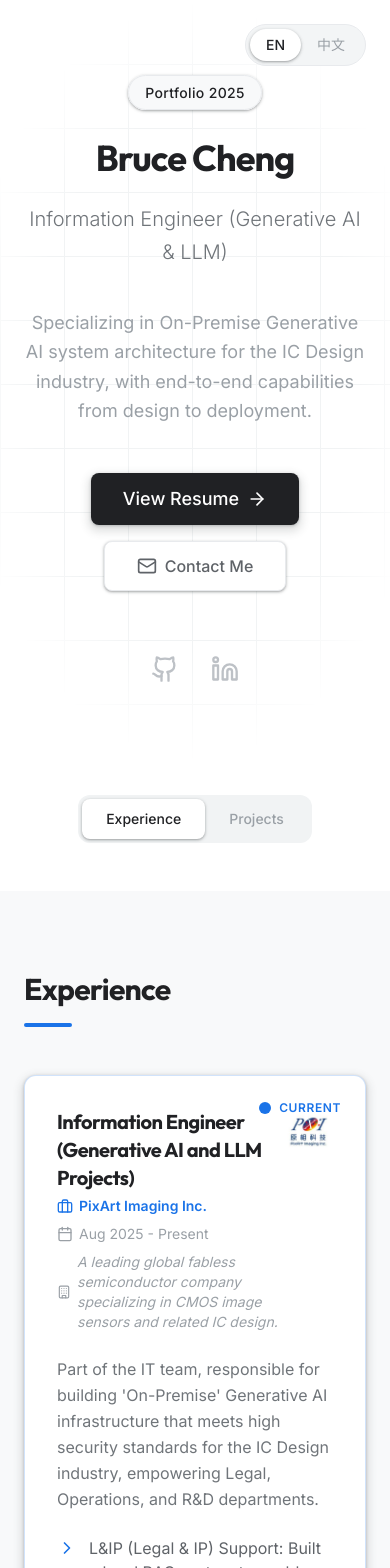
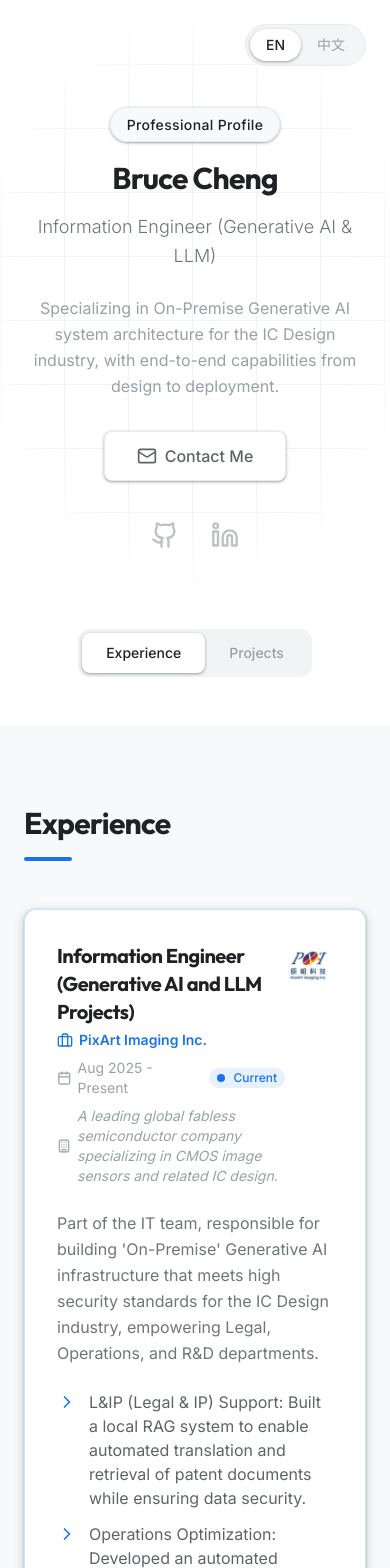
Before and after one commit to bruce-lcz/bruce-lcz.github.io, a React (Vite) app: page / in a window 390 px wide. Shown: the top 1568 px of the page. Built offline with nearby package versions, Linux system fonts and the light colour scheme.

Commit message:
fix(ui): refine mobile layout and modify component styling for Hero and Experience

```diff
--- a/src/components/Experience.tsx
+++ b/src/components/Experience.tsx
@@ -31,16 +31,6 @@ export const Experience = ({ onProjectSelect }: ExperienceProps) => {
                             }
             `}
                     >
-                        {job.type === 'current' && (
-                            <div className="absolute top-6 right-6 flex items-center gap-2">
-                                <span className="relative flex h-3 w-3">
-                                    <span className="animate-ping absolute inline-flex h-full w-full rounded-full bg-primary opacity-75"></span>
-                                    <span className="relative inline-flex rounded-full h-3 w-3 bg-primary"></span>
-                                </span>
-                                <span className="text-primary font-semibold text-xs uppercase tracking-wider">Current</span>
-                            </div>
-                        )}
-
                         <div className="flex flex-col mb-6">
                             <div className="flex items-start justify-between">
                                 <div>
@@ -54,6 +44,15 @@ export const Experience = ({ onProjectSelect }: ExperienceProps) => {
                                             <span className="text-gray-500 flex items-center gap-1.5">
                                                 <Calendar className="w-4 h-4" />
                                                 {job.period}
+                                                {job.type === 'current' && (
+                                                    <span className="inline-flex items-center gap-1 ml-2 px-2 py-0.5 rounded-full bg-primary/10 text-primary text-xs font-medium">
+                                                        <span className="relative flex h-2 w-2 mr-1">
+                                                            <span className="animate-ping absolute inline-flex h-full w-full rounded-full bg-primary opacity-75"></span>
+                                                            <span className="relative inline-flex rounded-full h-2 w-2 bg-primary"></span>
+                                                        </span>
+                                                        Current
+                                                    </span>
+                                                )}
                                             </span>
                                         </div>
                                         {/* Company Meta Description */}
--- a/src/components/Hero.tsx
+++ b/src/components/Hero.tsx
@@ -7,7 +7,7 @@ export const Hero = () => {
     const { identity, links } = config;
 
     return (
-        <section className="relative min-h-[90vh] flex flex-col justify-center items-center px-6 py-20 bg-white overflow-hidden">
+        <section className="relative min-h-[60vh] flex flex-col justify-start md:justify-center items-center px-6 pt-28 pb-12 md:py-12 bg-white overflow-hidden">
             {/* Minimal Grid Background Pattern */}
             <div className="absolute inset-0 bg-[linear-gradient(to_right,#f1f3f4_1px,transparent_1px),linear-gradient(to_bottom,#f1f3f4_1px,transparent_1px)] bg-[size:4rem_4rem] [mask-image:radial-gradient(ellipse_60%_50%_at_50%_50%,#000_70%,transparent_100%)] pointer-events-none" />
 
@@ -17,8 +17,8 @@ export const Hero = () => {
                     <button
                         onClick={() => language !== 'en' && toggleLanguage()}
                         className={`px-4 py-1.5 rounded-full text-sm font-medium transition-all ${language === 'en'
-                                ? 'bg-white text-gray-900 shadow-sm'
-                                : 'text-gray-500 hover:text-gray-900'
+                            ? 'bg-white text-gray-900 shadow-sm'
+                            : 'text-gray-500 hover:text-gray-900'
                             }`}
                     >
                         EN
@@ -26,8 +26,8 @@ export const Hero = () => {
                     <button
                         onClick={() => language !== 'zh' && toggleLanguage()}
                         className={`px-4 py-1.5 rounded-full text-sm font-medium transition-all ${language === 'zh'
-                                ? 'bg-white text-gray-900 shadow-sm'
-                                : 'text-gray-500 hover:text-gray-900'
+                            ? 'bg-white text-gray-900 shadow-sm'
+                            : 'text-gray-500 hover:text-gray-900'
                             }`}
                     >
                         中文
@@ -41,26 +41,26 @@ export const Hero = () => {
                 transition={{ duration: 0.6, ease: "easeOut" }}
                 className="text-center max-w-4xl mx-auto z-10"
             >
-                <div className="inline-block mb-8">
+                <div className="inline-block mb-6">
                     <span className="px-4 py-2 rounded-full bg-gray-50 text-gray-900 border border-gray-200 text-sm font-medium tracking-wide shadow-sm">
-                        Portfolio 2025
+                        Professional Profile
                     </span>
                 </div>
 
-                <h1 className="text-4xl md:text-6xl font-bold mb-6 tracking-tight text-gray-900 leading-[1.2]">
+                <h1 className="text-3xl md:text-6xl font-bold mb-4 tracking-tight text-gray-900 leading-[1.2]">
                     {identity.name}
                 </h1>
 
-                <p className="text-xl md:text-2xl font-light text-gray-600 max-w-2xl mx-auto mb-10 leading-relaxed">
+                <p className="text-lg md:text-2xl font-light text-gray-600 max-w-2xl mx-auto mb-6 leading-relaxed">
                     {identity.role}
                 </p>
 
-                <p className="text-lg text-gray-500 max-w-lg mx-auto mb-12 leading-relaxed">
+                <p className="text-base md:text-lg text-gray-500 max-w-lg mx-auto mb-8 leading-relaxed">
                     {identity.tagline}
                 </p>
 
-                <div className="flex flex-col sm:flex-row items-center justify-center gap-4 mb-16">
-                    <a
+                <div className="flex flex-col sm:flex-row items-center justify-center gap-4 mb-10">
+                    {/* <a
                         href={links.resume}
                         target="_blank"
                         rel="noopener noreferrer"
@@ -68,7 +68,7 @@ export const Hero = () => {
                     >
                         View Resume
                         <ArrowRight className="w-5 h-5" />
-                    </a>
+                    </a> */}
                     <a
                         href={`mailto:${links.email}`}
                         className="flex items-center gap-2 px-8 py-3 rounded-lg font-medium text-gray-700 bg-white border border-gray-200 hover:bg-gray-50 hover:border-gray-300 transition-all shadow-sm"
--- a/src/components/Projects.tsx
+++ b/src/components/Projects.tsx
@@ -38,9 +38,11 @@ export const Projects = ({ onProjectSelect }: ProjectsProps) => {
                             <div className="flex justify-between items-start mb-4">
                                 <span className={`
                                     text-xs font-bold px-3 py-1 rounded-full uppercase tracking-wider
-                                    ${project.category === 'work' ? 'bg-blue-50 text-blue-600' :
-                                        project.category === 'research' ? 'bg-purple-50 text-purple-600' :
-                                            'bg-green-50 text-green-600'}
+                                    ${project.category.toLowerCase() === 'work' ? 'bg-blue-50 text-blue-600' :
+                                        project.category.toLowerCase() === 'research' ? 'bg-purple-50 text-purple-600' :
+                                            project.category.toLowerCase() === 'pixart' ? 'bg-indigo-50 text-indigo-600' :
+                                                project.category.toLowerCase() === 'auo' ? 'bg-blue-50 text-blue-600' :
+                                                    'bg-green-50 text-green-600'}
                                 `}>
                                     {project.category}
                                 </span>
```
